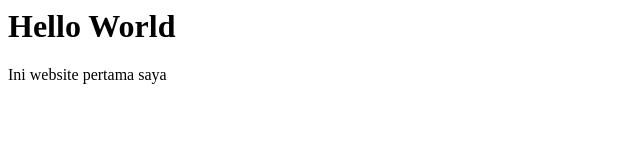
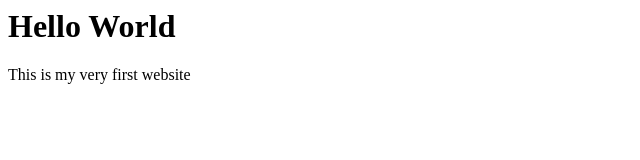
Before and after one commit to ahmadg123/web-portfolio, a plain HTML site: page index.html in a window 1280 px wide. Shown: the full height of the page, 0-640 px from the left. Drawn offline with Linux system fonts and the light colour scheme.

Commit message:
Update title and paragraph text in index.html

```diff
--- a/index.html
+++ b/index.html
@@ -1,9 +1,9 @@
 <html>
 <head>
-    <title>Website Pertama Saya</title>
+    <title>This is my first Website</title>
 </head>
 <body>
     <h1>Hello World</h1>
-    <p>Ini website pertama saya</p>
+    <p>This is my very first website</p>
 </body>
 </html>
```
